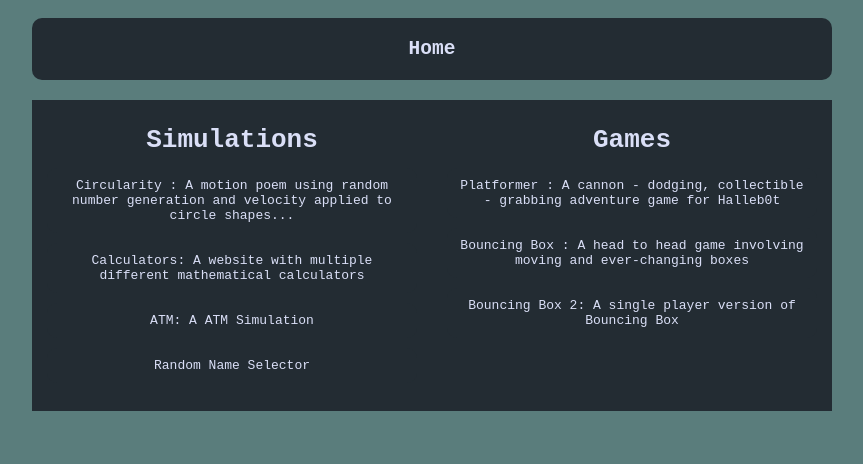
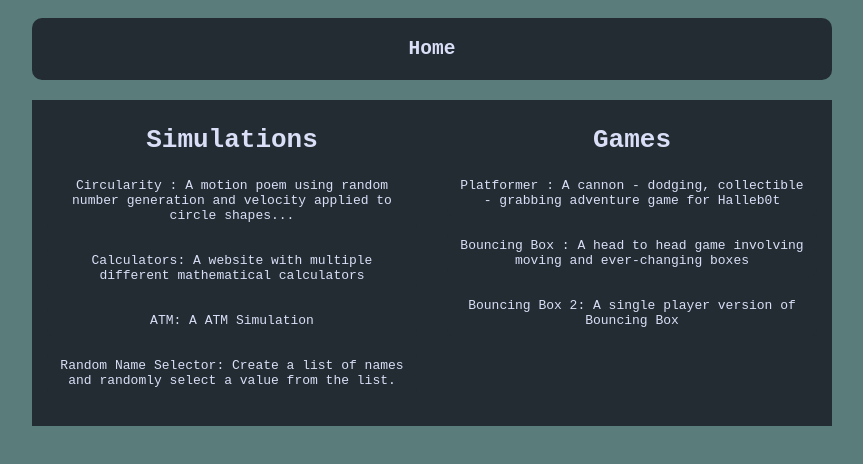
Before and after one commit to rmiller3496/rmiller3496.github.io, a plain HTML site: page portfolio.html in a window 1280 px wide. Shown: the whole page, without its empty margins (208-1071 px from the left). Drawn offline with nearby package versions, Linux system fonts and the light colour scheme; no server answers.

Commit message:
new name

```diff
--- a/portfolio.html
+++ b/portfolio.html
@@ -104,7 +104,7 @@
                         <li><a href="projects/circularity/">Circularity : A motion poem using random number generation and velocity applied to circle shapes...</a></li>
                         <li><a href="calculator.html">Calculators: A website with multiple different mathematical calculators</a></li>
                         <li><a href="atm.html">ATM: A ATM Simulation</a></li>
-                        <li><a href="randomName.html">Random Name Selector</a></li>
+                        <li><a href="randomName.html">Random Name Selector: Create a list of names and randomly select a value from the list.</a></li>
                     </ul>
                 </div>
                 <div class="content">
```
